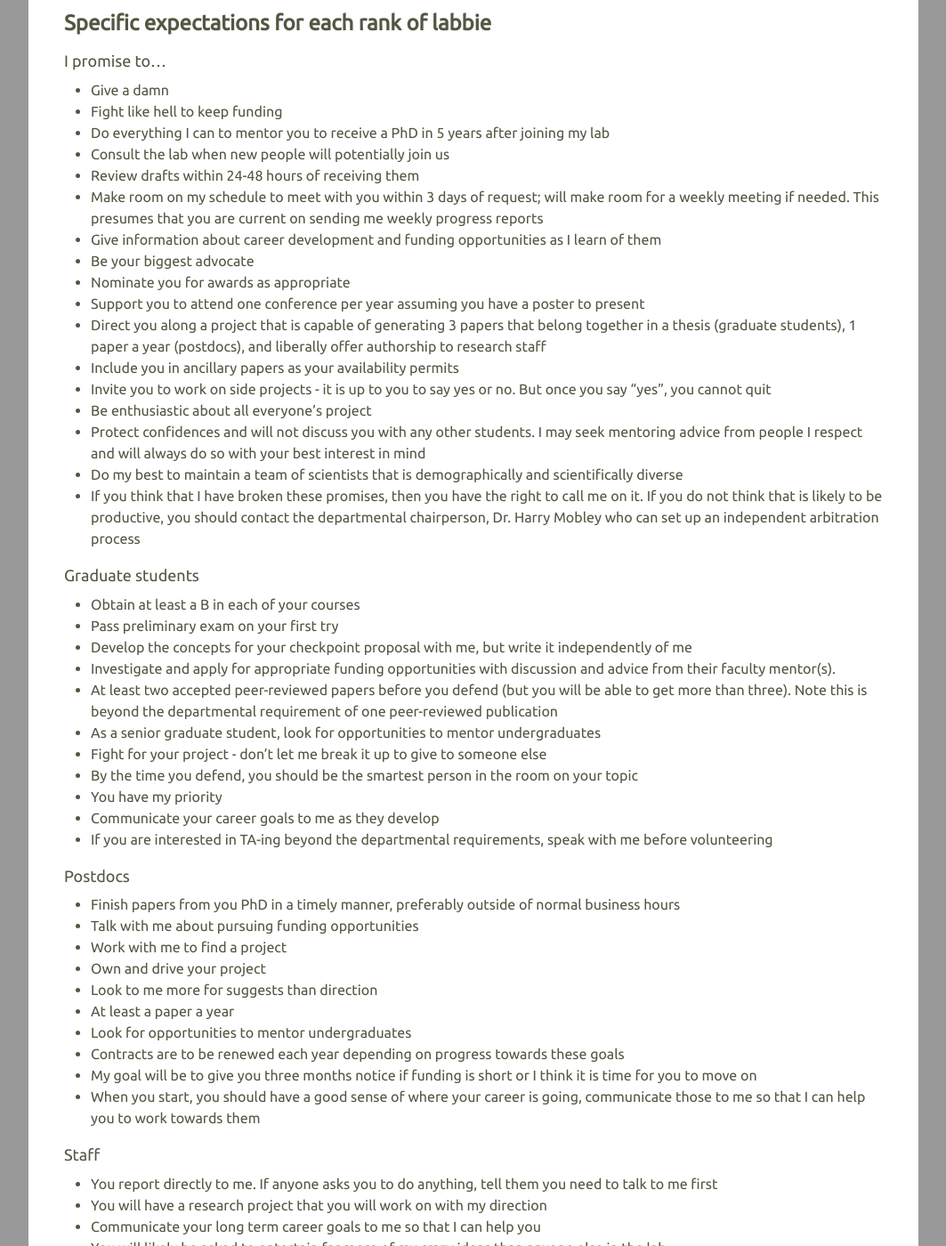
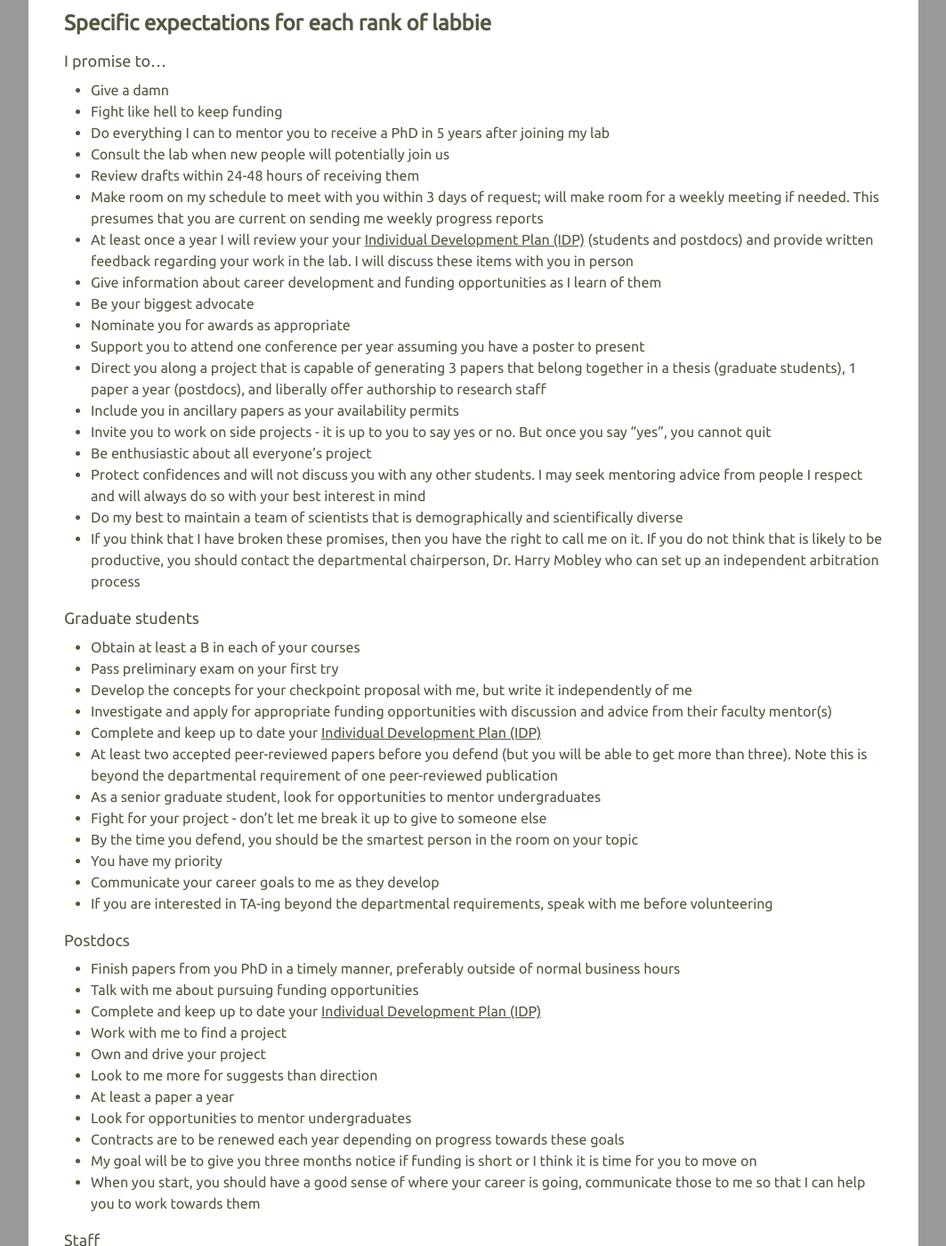
Before and after one commit to SchlossLab/schlosslab.github.io, a Jekyll site: the page built from _fish_bowl/expectations.md, in a window 1280 px wide and 1400 px high, scrolled down 2107 px. Shown: the whole window at 89% size, without its empty margins (108-1171 px from the left). Built offline with Jekyll 4.4.1, drawn with Linux system fonts in a browser that asks for light colours; nearby versions of some CDN libraries.

Commit message:
Add information about IDPs

```diff
--- a/_fish_bowl/expectations.md
+++ b/_fish_bowl/expectations.md
@@ -93,6 +93,7 @@ Make the research group look good by your research, behavior, commitment, and ci
 * Consult the lab when new people will potentially join us
 * Review drafts within 24-48 hours of receiving them
 * Make room on my schedule to meet with you within 3 days of request; will make room for a weekly meeting if needed. This presumes that you are current on sending me weekly progress reports
+* At least once a year I will review your your [Individual Development Plan (IDP)](http://sitemaker.umich.edu/pibs.tracker/home) (students and postdocs) and provide written feedback regarding your work in the lab. I will discuss these items with you in person
 * Give information about career development and funding opportunities as I learn of them
 * Be your biggest advocate
 * Nominate you for awards as appropriate
@@ -109,7 +110,8 @@ Make the research group look good by your research, behavior, commitment, and ci
 * Obtain at least a B in each of your courses
 * Pass preliminary exam on your first try
 * Develop the concepts for your checkpoint proposal with me, but write it independently of me
-* Investigate and apply for appropriate funding opportunities with discussion and advice from their faculty mentor(s).
+* Investigate and apply for appropriate funding opportunities with discussion and advice from their faculty mentor(s)
+* Complete and keep up to date your [Individual Development Plan (IDP)](http://sitemaker.umich.edu/pibs.tracker/home)
 * At least two accepted peer-reviewed papers before you defend (but you will be able to get more than three). Note this is beyond the departmental requirement of one peer-reviewed publication
 * As a senior graduate student, look for opportunities to mentor undergraduates
 * Fight for your project - don't let me break it up to give to someone else
@@ -121,6 +123,7 @@ Make the research group look good by your research, behavior, commitment, and ci
 #### Postdocs
 * Finish papers from you PhD in a timely manner, preferably outside of normal business hours
 * Talk with me about pursuing funding opportunities
+* Complete and keep up to date your [Individual Development Plan (IDP)](http://sitemaker.umich.edu/pibs.tracker/home)
 * Work with me to find a project
 * Own and drive your project
 * Look to me more for suggests than direction
```
